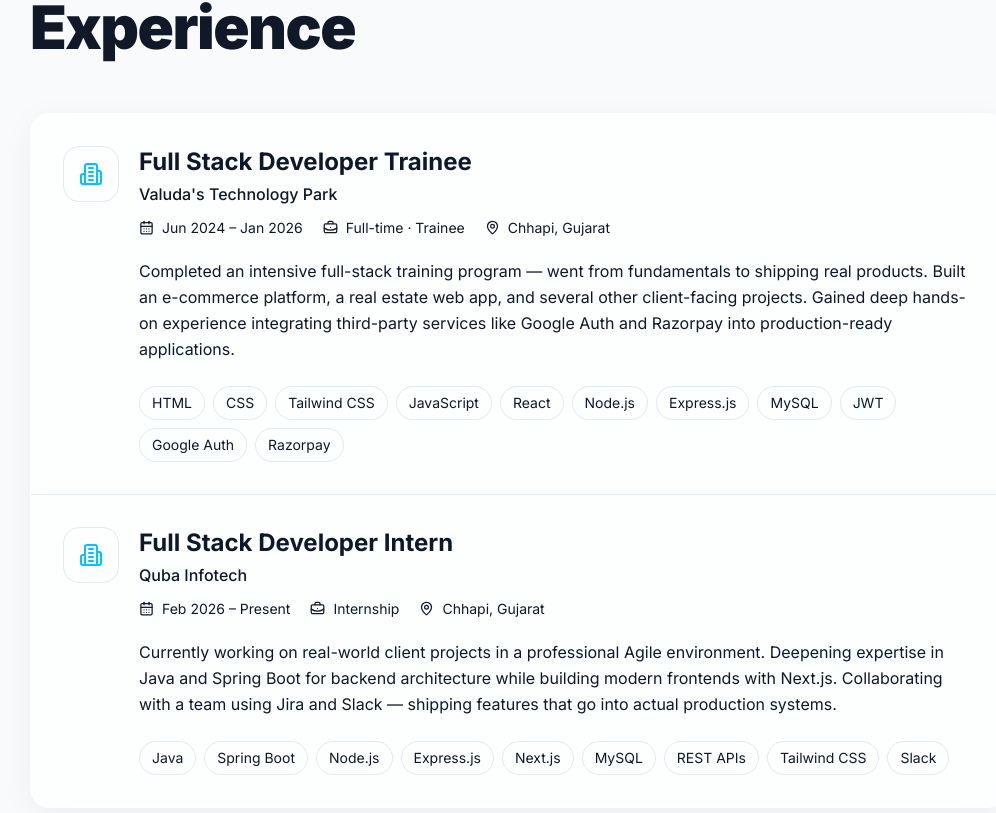
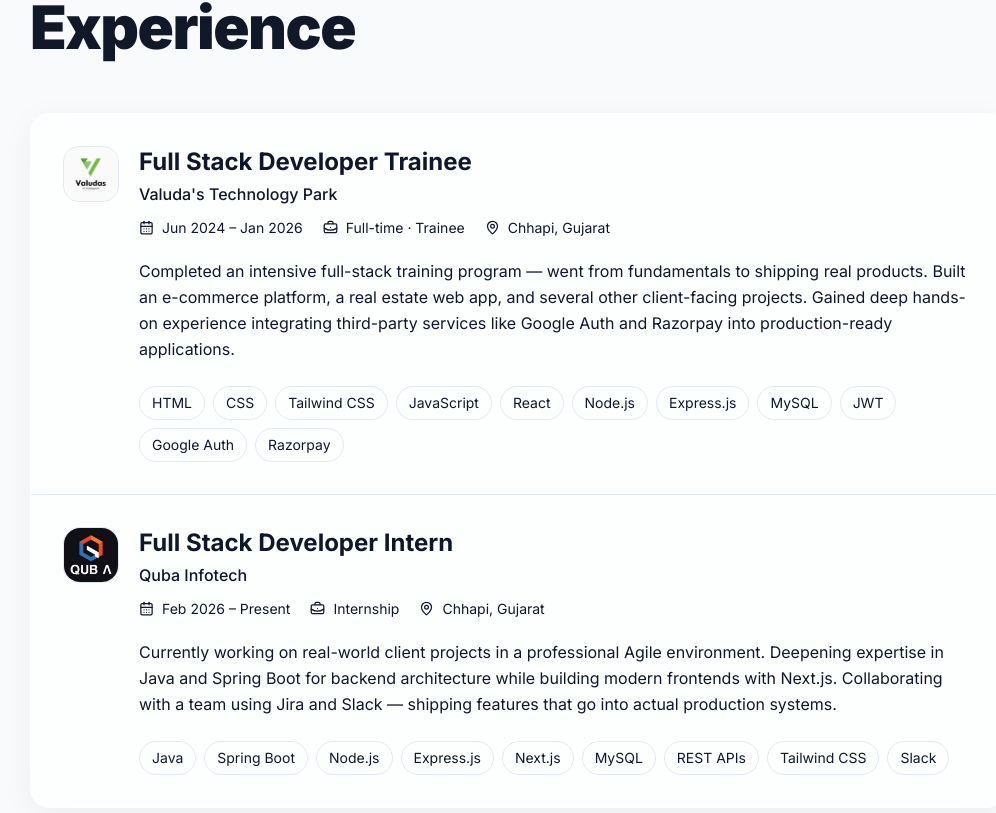
Before and after one commit to asrarmaknojiya/my_portfolio, a Next.js app: page / in a window 1280 px wide. Shown: the part 4591-5404 px from the top of the page, without its empty margins (122-1118 px from the left). Built offline with nearby package versions, Linux system fonts and the light colour scheme.

Commit message:
feat: add professional experience section with company logos and details

```diff
--- a/components/experience.jsx
+++ b/components/experience.jsx
@@ -12,6 +12,7 @@ export default function Experience() {
 const experiences = [
 
   {
+    img : "/valudas.png",
     title: "Full Stack Developer Trainee",
     company: "Valuda's Technology Park",
     location: "Chhapi, Gujarat",
@@ -34,6 +35,7 @@ const experiences = [
     ],
   },
     {
+    img : "/quba.png",
     title: "Full Stack Developer Intern",
     company: "Quba Infotech",
     location: "Chhapi, Gujarat",
@@ -95,7 +97,7 @@ const experiences = [
               <div className="flex gap-5">
                 {/* Logo */}
                 <div className="w-14 h-14 rounded-2xl bg-accent/10 border border-accent/20 flex items-center justify-center shrink-0">
-                  <Building2 size={24} className="text-accent" />
+                    <img src={exp.img} alt="" className="rounded-2xl" />
                 </div>
 
                 {/* Content */}
```
Also changed, not shown: public/quba.png (added), public/valudas.png (added).
